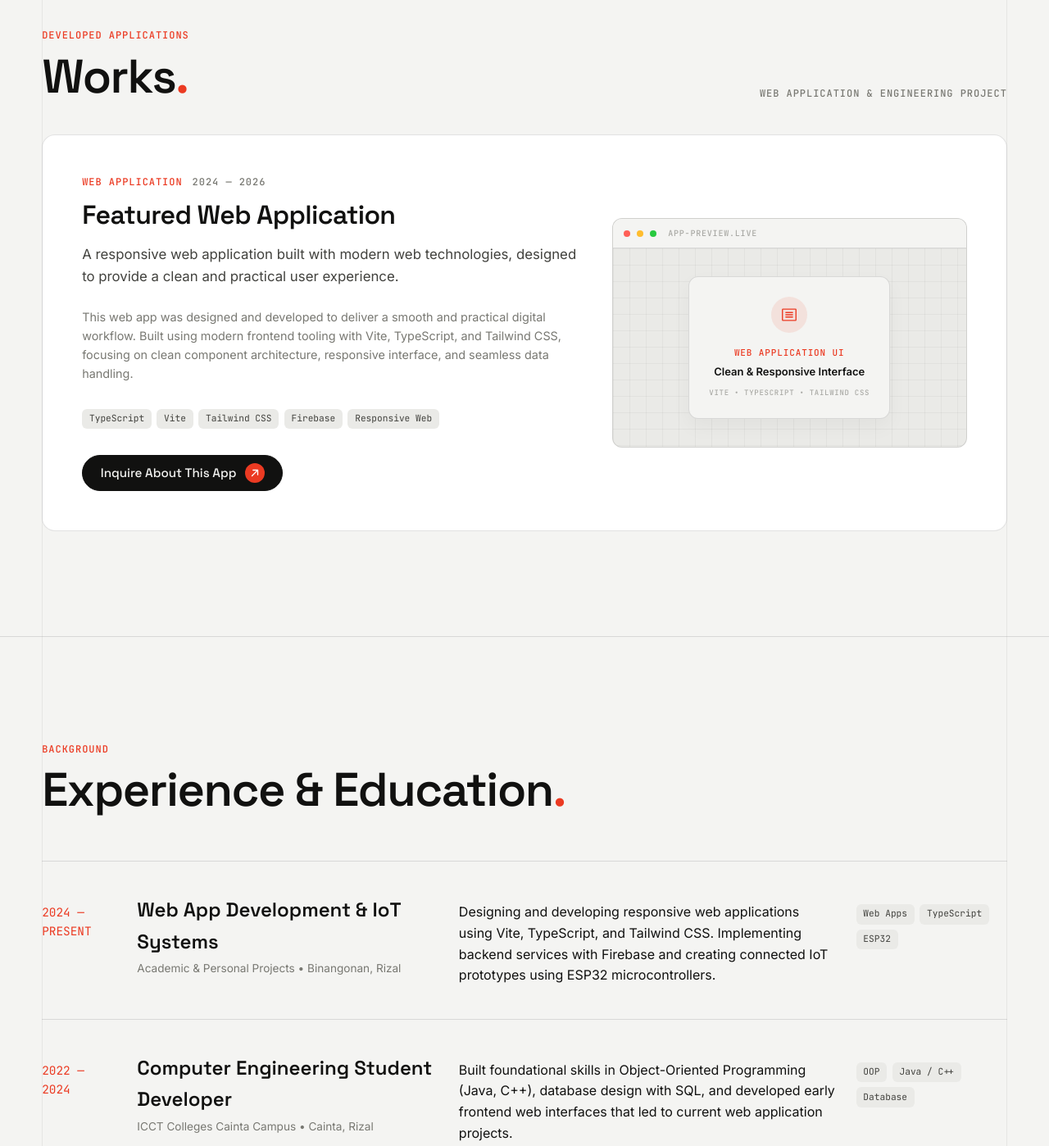
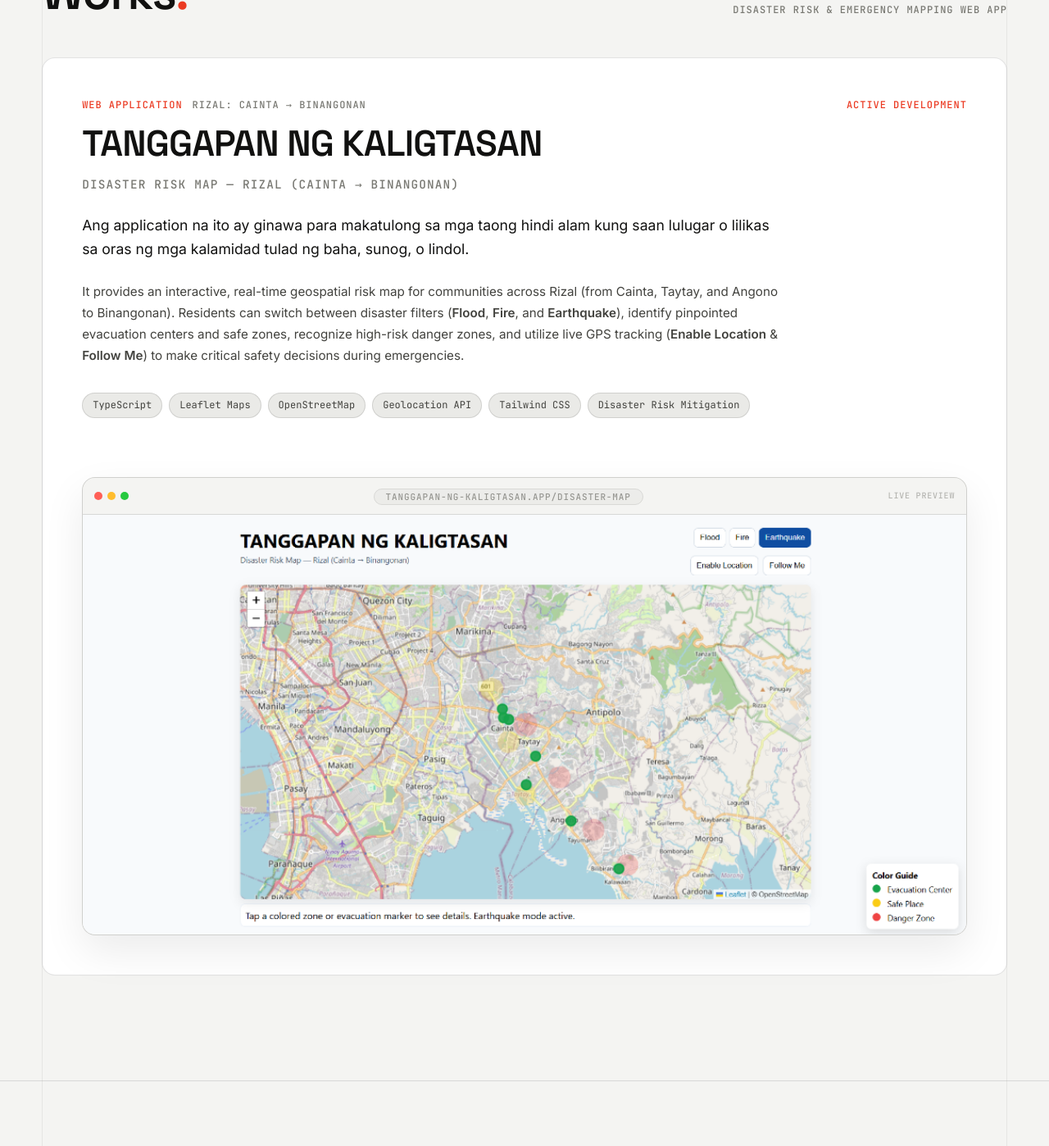
Before and after one commit to donor409/Ken-s-Portfolio, a website: page index.html in a window 1280 px wide. Shown: the part 2950-4348 px from the top of the page at 82% size. Drawn offline with Linux system fonts and the light colour scheme.

Commit message:
feat: add Tanggapan ng Kaligtasan screenshot, explanation, and refined toolkit with antigravity

```diff
--- a/css/style.css
+++ b/css/style.css
@@ -581,17 +581,39 @@ img, svg {
 }
 
 .works-preview-screen {
-  flex: 1;
-  display: flex;
-  flex-direction: column;
-  align-items: center;
-  justify-content: center;
-  padding: 2rem;
-  text-align: center;
-  background-image:
-    linear-gradient(to right, rgba(0, 0, 0, 0.04) 1px, transparent 1px),
-    linear-gradient(to bottom, rgba(0, 0, 0, 0.04) 1px, transparent 1px);
-  background-size: 20px 20px;
+  position: relative;
+  width: 100%;
+  overflow: hidden;
+  background: var(--bg);
+}
+
+.works-app-img {
+  width: 100%;
+  height: auto;
+  display: block;
+  object-fit: contain;
+  transition: transform 0.5s var(--ease-lens);
+}
+
+.works-preview-frame:hover .works-app-img {
+  transform: scale(1.02);
+}
+
+.works-badge-row {
+  display: flex;
+  flex-wrap: wrap;
+  gap: 0.5rem;
+  margin-top: 1.25rem;
+}
+
+.works-feature-pill {
+  font-family: var(--font-mono);
+  font-size: 0.75rem;
+  padding: 0.3rem 0.75rem;
+  border-radius: var(--radius-pill);
+  background: var(--surface);
+  border: 1px solid var(--border);
+  color: var(--ink-2);
 }
 
 /* 7. ARCHITECTURAL METRICS ROW */
--- a/index.html
+++ b/index.html
@@ -263,8 +263,6 @@
               <h3 class="toolkit-title">software & web</h3>
               <ul class="toolkit-skill-list">
                 <li class="toolkit-skill-item">typescript</li>
-                <li class="toolkit-skill-item">vite</li>
-                <li class="toolkit-skill-item">tailwind css</li>
                 <li class="toolkit-skill-item">kotlin</li>
                 <li class="toolkit-skill-item">java / oop</li>
                 <li class="toolkit-skill-item">c / c++</li>
@@ -283,13 +281,10 @@
               <ul class="toolkit-skill-list">
                 <li class="toolkit-skill-item">android studio</li>
                 <li class="toolkit-skill-item">firebase auth</li>
-                <li class="toolkit-skill-item">cloud firestore</li>
                 <li class="toolkit-skill-item">firebase cloud messaging</li>
                 <li class="toolkit-skill-item">figma ui/ux</li>
-                <li class="toolkit-skill-item">agile / scrum</li>
                 <li class="toolkit-skill-item">system architecture</li>
                 <li class="toolkit-skill-item">uml modeling</li>
-                <li class="toolkit-skill-item">docker</li>
               </ul>
             </div>
           </div>
@@ -303,10 +298,6 @@
                 <li class="toolkit-skill-item">esp32</li>
                 <li class="toolkit-skill-item">arduino</li>
                 <li class="toolkit-skill-item">embedded c / c++</li>
-                <li class="toolkit-skill-item">vl53l0x tof sensors</li>
-                <li class="toolkit-skill-item">max30102 pulse oximeter</li>
-                <li class="toolkit-skill-item">i2c / spi / uart</li>
-                <li class="toolkit-skill-item">tca9548a multiplexing</li>
                 <li class="toolkit-skill-item">oled displays</li>
                 <li class="toolkit-skill-item">circuit schematics</li>
                 <li class="toolkit-skill-item">digital logic</li>
@@ -322,7 +313,7 @@
               <ul class="toolkit-skill-list">
                 <li class="toolkit-skill-item">gemini</li>
                 <li class="toolkit-skill-item">chatgpt</li>
-                <li class="toolkit-skill-item">google antigravity</li>
+                <li class="toolkit-skill-item">antigravity</li>
               </ul>
             </div>
           </div>
@@ -331,74 +322,81 @@
       </div>
     </section>
 
-    <!-- 4. WORKS SECTION (REPLACED FEATURED PROJECTS) -->
+    <!-- 4. WORKS SECTION (TANGGAPAN NG KALIGTASAN) -->
     <section id="works" class="projects-section" data-xray="[Section: Works]">
       <div class="shell">
         <div style="display:flex; justify-content:space-between; align-items:flex-end; flex-wrap:wrap; gap:1.5rem;">
           <div>
-            <span class="measure text-accent" style="display:block; margin-bottom:0.5rem;">DEVELOPED APPLICATIONS</span>
+            <span class="measure text-accent" style="display:block; margin-bottom:0.5rem;">FEATURED APPLICATION</span>
             <h2 class="display-2">Works<span class="text-accent">.</span></h2>
           </div>
-          <span class="measure">Web Application & Engineering Project</span>
+          <span class="measure">Disaster Risk & Emergency Mapping Web App</span>
         </div>
 
         <!-- Featured Web App Showcase Box -->
-        <div class="works-showcase-box" data-xray="[Box: Featured Web App]">
+        <div class="works-showcase-box" style="grid-template-columns: 1fr; margin-top: 3rem;" data-xray="[Box: Tanggapan ng Kaligtasan]">
 
-          <!-- Left: App Details & Description -->
+          <!-- Top: App Details & Description -->
           <div>
-            <div style="display:flex; align-items:center; gap:0.75rem; margin-bottom:0.75rem;">
-              <span class="measure text-accent">WEB APPLICATION</span>
-              <span class="measure">2024 — 2026</span>
+            <div style="display:flex; align-items:center; justify-content:space-between; flex-wrap:wrap; gap:0.5rem; margin-bottom:0.75rem;">
+              <div style="display:flex; align-items:center; gap:0.75rem;">
+                <span class="measure text-accent">WEB APPLICATION</span>
+                <span class="measure">RIZAL: CAINTA → BINANGONAN</span>
+              </div>
+              <span class="measure" style="color:var(--accent);">Active Development</span>
             </div>
 
-            <h3 class="display-3" style="font-size:2rem; margin-bottom:1rem;">Featured Web Application</h3>
-
-            <p class="lead" style="font-size:1.05rem; line-height:1.6; margin-bottom:1.5rem; color:var(--ink-2);">
-              A responsive web application built with modern web technologies, designed to provide a clean and practical user experience.
+            <h3 class="display-3" style="font-size:clamp(1.75rem, 3.5vw, 2.75rem); margin-bottom:0.75rem;">
+              TANGGAPAN NG KALIGTASAN
+            </h3>
+            <p class="measure" style="font-size:0.9rem; color:var(--ink-muted); margin-bottom:1.5rem;">
+              Disaster Risk Map — Rizal (Cainta → Binangonan)
             </p>
 
-            <p style="font-size:0.9rem; line-height:1.6; color:var(--ink-muted); margin-bottom:2rem;">
-              This web app was designed and developed to deliver a smooth and practical digital workflow. Built using modern frontend tooling with Vite, TypeScript, and Tailwind CSS, focusing on clean component architecture, responsive interface, and seamless data handling.
-            </p>
+            <!-- Description & Purpose -->
+            <div style="display:grid; grid-template-columns: 1fr; gap:1.5rem; margin-bottom:2rem; max-width:85ch;">
+              <p class="lead" style="font-size:1.1rem; line-height:1.7; color:var(--ink);">
+                Ang application na ito ay ginawa para makatulong sa mga taong hindi alam kung saan lulugar o lilikas sa oras ng mga kalamidad tulad ng baha, sunog, o lindol.
+              </p>
+              <p style="font-size:0.95rem; line-height:1.7; color:var(--ink-2);">
+                It provides an interactive, real-time geospatial risk map for communities across Rizal (from Cainta, Taytay, and Angono to Binangonan). Residents can switch between disaster filters (<strong>Flood</strong>, <strong>Fire</strong>, and <strong>Earthquake</strong>), identify pinpointed evacuation centers and safe zones, recognize high-risk danger zones, and utilize live GPS tracking (<strong>Enable Location</strong> &amp; <strong>Follow Me</strong>) to make critical safety decisions during emergencies.
+              </p>
+            </div>
 
             <!-- Tech Pills -->
-            <div style="display:flex; flex-wrap:wrap; gap:0.4rem; margin-bottom:2rem;">
-              <span class="tag-pill">TypeScript</span>
-              <span class="tag-pill">Vite</span>
-              <span class="tag-pill">Tailwind CSS</span>
-              <span class="tag-pill">Firebase</span>
-              <span class="tag-pill">Responsive Web</span>
-            </div>
-
-            <div style="display:flex; align-items:center; gap:1rem;">
-              <a href="#contact" class="btn btn-primary" data-cursor="hover">
-                <span>Inquire About This App</span>
-                <span class="btn-dot">
-                  <svg width="14" height="14" viewBox="0 0 256 256" fill="currentColor"><path d="M204,64V168a12,12,0,0,1-24,0V93L72.49,200.49a12,12,0,0,1-17-17L163,76H88a12,12,0,0,1,0-24H192A12,12,0,0,1,204,64Z"></path></svg>
-                </span>
-              </a>
+            <div class="works-badge-row" style="margin-bottom:2rem;">
+              <span class="works-feature-pill">TypeScript</span>
+              <span class="works-feature-pill">Leaflet Maps</span>
+              <span class="works-feature-pill">OpenStreetMap</span>
+              <span class="works-feature-pill">Geolocation API</span>
+              <span class="works-feature-pill">Tailwind CSS</span>
+              <span class="works-feature-pill">Disaster Risk Mitigation</span>
             </div>
           </div>
 
-          <!-- Right: Interactive App Preview Frame / Screenshot Area -->
-          <div class="works-preview-frame">
+          <!-- Bottom: Full-Width Real Screenshot in Sleek Browser Frame -->
+          <div class="works-preview-frame" style="box-shadow: 0 20px 50px rgba(0,0,0,0.08); border-radius:var(--radius-card);" data-xray="[Screenshot: Tanggapan ng Kaligtasan]">
             <div class="works-preview-bar">
-              <span style="width:8px; height:8px; border-radius:50%; background:#ff5f56; display:block;"></span>
-              <span style="width:8px; height:8px; border-radius:50%; background:#ffbd2e; display:block;"></span>
-              <span style="width:8px; height:8px; border-radius:50%; background:#27c93f; display:block;"></span>
-              <span class="measure" style="font-size:10px; margin-left:6px; opacity:0.6;">app-preview.live</span>
+              <div style="display:flex; gap:6px;">
+                <span style="width:10px; height:10px; border-radius:50%; background:#ff5f56; display:block;"></span>
+                <span style="width:10px; height:10px; border-radius:50%; background:#ffbd2e; display:block;"></span>
+                <span style="width:10px; height:10px; border-radius:50%; background:#27c93f; display:block;"></span>
+              </div>
+              <div style="flex:1; text-align:center;">
+                <span class="measure" style="font-size:11px; opacity:0.75; background:var(--surface); padding:2px 14px; border-radius:9999px; border:1px solid var(--border);">
+                  tanggapan-ng-kaligtasan.app/disaster-map
+                </span>
+              </div>
+              <span class="measure" style="font-size:10px; opacity:0.5;">LIVE PREVIEW</span>
             </div>
 
-            <div class="works-preview-screen" id="app-screenshot-container">
-              <div style="max-width:280px; padding:1.5rem; background:var(--bg); border:1px solid var(--border); border-radius:var(--radius-md); box-shadow:0 10px 25px rgba(0,0,0,0.04);">
-                <div style="display:flex; align-items:center; justify-content:center; width:44px; height:44px; border-radius:50%; background:rgba(235,58,34,0.1); color:var(--accent); margin:0 auto 1rem;">
-                  <svg width="22" height="22" viewBox="0 0 256 256" fill="currentColor"><path d="M216,40H40A16,16,0,0,0,24,56V200a16,16,0,0,0,16,16H216a16,16,0,0,0,16-16V56A16,16,0,0,0,216,40Zm0,160H40V56H216V200ZM184,96a8,8,0,0,1-8,8H80a8,8,0,0,1,0-16h96A8,8,0,0,1,184,96Zm0,32a8,8,0,0,1-8,8H80a8,8,0,0,1,0-16h96A8,8,0,0,1,184,128Zm0,32a8,8,0,0,1-8,8H80a8,8,0,0,1,0-16h96A8,8,0,0,1,184,160Z"></path></svg>
-                </div>
-                <div class="measure text-accent" style="font-size:11px; margin-bottom:4px;">WEB APPLICATION UI</div>
-                <div style="font-size:13px; font-weight:600; color:var(--ink);">Clean & Responsive Interface</div>
-                <div class="measure" style="font-size:9px; margin-top:8px; opacity:0.6;">Vite • TypeScript • Tailwind CSS</div>
-              </div>
+            <div class="works-preview-screen">
+              <img
+                src="./assets/tanggapan-ng-kaligtasan.png"
+                alt="Tanggapan ng Kaligtasan — Disaster Risk Map Web Application for Rizal by Donor"
+                class="works-app-img"
+                loading="eager"
+              />
             </div>
           </div>
 
@@ -417,16 +415,16 @@
           <div class="service-row" data-xray="[Timeline: 01]">
             <div class="service-num">2024 — PRESENT</div>
             <div class="service-title-box">
-              <h3>Web App Development & IoT Systems</h3>
-              <span class="service-subtitle">Academic & Personal Projects • Binangonan, Rizal</span>
+              <h3>Web App & Disaster Risk Systems Developer</h3>
+              <span class="service-subtitle">Tanggapan ng Kaligtasan Project • Binangonan, Rizal</span>
             </div>
             <p class="service-desc">
-              Designing and developing responsive web applications using Vite, TypeScript, and Tailwind CSS. Implementing backend services with Firebase and creating connected IoT prototypes using ESP32 microcontrollers.
+              Architected and built the 'Tanggapan ng Kaligtasan' disaster risk mapping web application for Rizal communities (Cainta to Binangonan), integrating interactive geospatial maps, multi-disaster filtering (Flood, Fire, Earthquake), and live location tracking.
             </p>
             <div class="service-deliverables">
               <span class="tag-pill">Web Apps</span>
+              <span class="tag-pill">Disaster Mapping</span>
               <span class="tag-pill">TypeScript</span>
-              <span class="tag-pill">ESP32</span>
             </div>
           </div>
 
@@ -437,7 +435,7 @@
               <span class="service-subtitle">ICCT Colleges Cainta Campus • Cainta, Rizal</span>
             </div>
             <p class="service-desc">
-              Built foundational skills in Object-Oriented Programming (Java, C++), database design with SQL, and developed early frontend web interfaces that led to current web application projects.
+              Built foundational skills in Object-Oriented Programming (Java, C++), database management with SQL, and developed early software and microcontroller systems that led to full-stack web application development.
             </p>
             <div class="service-deliverables">
               <span class="tag-pill">OOP</span>
--- a/js/config.js
+++ b/js/config.js
@@ -17,7 +17,7 @@ const PortfolioConfig = {
     email: "donorken6@gmail.com",
     github: "https://github.com",
     linkedin: "https://linkedin.com",
-    resumeUrl: "#resume-modal",
+    resumeUrl: "#contact",
     avatar: "./assets/donor-photo.jpg"
   },
 
@@ -27,7 +27,7 @@ const PortfolioConfig = {
     school: "ICCT Colleges Cainta Campus",
     location: "Binangonan, Rizal",
     description: "I am a 4th-year Computer Engineering student at ICCT Colleges Cainta Campus, currently residing in Binangonan, Rizal. I have a strong passion for software development, modern web applications, and embedded IoT hardware systems. I enjoy creating practical solutions by writing clean, straightforward code and continuously exploring new technologies.",
-    paragraph2: "Throughout my studies, I have gained hands-on experience building web apps with TypeScript, Vite, and Tailwind CSS, mobile applications in Android Studio with Kotlin and Firebase, and programming microcontrollers like the ESP32 and Arduino with various sensors and communication protocols.",
+    paragraph2: "Throughout my studies, I have gained hands-on experience building web apps with TypeScript, mobile applications in Android Studio with Kotlin and Firebase, and programming microcontrollers like the ESP32 and Arduino with various sensors and communication protocols.",
     highlights: [
       { label: "Status", value: "4th Year College Student" },
       { label: "Course", value: "B.S. in Computer Engineering" },
@@ -42,8 +42,6 @@ const PortfolioConfig = {
       category: "software & web",
       skills: [
         "typescript",
-        "vite",
-        "tailwind css",
         "kotlin",
         "java / oop",
         "c / c++",
@@ -58,13 +56,10 @@ const PortfolioConfig = {
       skills: [
         "android studio",
         "firebase auth",
-        "cloud firestore",
         "firebase cloud messaging",
         "figma ui/ux",
-        "agile / scrum",
         "system architecture",
-        "uml modeling",
-        "docker"
+        "uml modeling"
       ]
     },
     {
@@ -74,10 +69,6 @@ const PortfolioConfig = {
         "esp32",
         "arduino",
         "embedded c / c++",
-        "vl53l0x tof sensors",
-        "max30102 pulse oximeter",
-        "i2c / spi / uart",
-        "tca9548a multiplexing",
         "oled displays",
         "circuit schematics",
         "digital logic"
@@ -89,45 +80,44 @@ const PortfolioConfig = {
       skills: [
         "gemini",
         "chatgpt",
-        "google antigravity"
+        "antigravity"
       ]
     }
   ],
 
   works: [
     {
-      id: "featured-app",
-      title: "Featured Web Application",
-      category: "Full-Stack Web App",
+      id: "tanggapan-ng-kaligtasan",
+      title: "Tanggapan ng Kaligtasan",
+      subtitle: "Disaster Risk Map — Rizal (Cainta → Binangonan)",
+      category: "Disaster Risk & Emergency Mapping Web App",
       year: "2024 — 2026",
-      summary: "A modern, responsive web application engineered with clean component architecture, fast load times, and intuitive user workflow.",
-      description: "This web application was designed and developed to deliver a smooth and practical digital experience. It features responsive layouts, real-time data handling, and clean code principles using modern development toolchains.",
-      tags: ["TypeScript", "Vite", "Tailwind CSS", "Firebase", "Web App"],
+      summary: "An interactive disaster risk map web app engineered to guide communities to safety during calamities such as floods, fires, and earthquakes.",
+      description: "Ang application na ito ay binuo upang tumulong at magbigay ng mabilisang gabay sa mga mamamayan sa oras ng sakuna. Ipinapakita nito kung saan ang mga ligtas na evacuation centers, safe zones, at mga mapanganib na danger zones sa lalawigan ng Rizal (mula Cainta hanggang Binangonan) gamit ang interactive map at live location tracking.",
+      tags: ["TypeScript", "Leaflet Maps", "Geolocation API", "Tailwind CSS", "Firebase"],
       stats: [
-        { label: "Framework", value: "Vite + TS" },
-        { label: "Styling", value: "Tailwind CSS" },
-        { label: "Status", value: "Active Build" }
+        { label: "Coverage", value: "Cainta → Binangonan" },
+        { label: "Modes", value: "Flood / Fire / Earthquake" },
+        { label: "Live GPS", value: "Location & Follow Me" }
       ],
       githubUrl: "https://github.com",
       demoUrl: "#",
-      image: "./assets/donor-photo.jpg" // Placeholder for web app screenshot
+      image: "./assets/tanggapan-ng-kaligtasan.png"
     }
   ],
 
   experience: [
     {
       period: "2024 — Present",
-      role: "Web Application & IoT Systems Developer",
-      organization: "Academic & Personal Projects",
-      location: "Binangonan, Rizal",
-      description: "Designing and developing responsive web applications using Vite, TypeScript, and Tailwind CSS. Implementing backend services with Firebase and creating connected IoT prototypes using ESP32 microcontrollers."
+      role: "Web App & Disaster Risk Systems Developer",
+      organization: "Tanggapan ng Kaligtasan Project • Binangonan, Rizal",
+      description: "Architected and built the 'Tanggapan ng Kaligtasan' disaster risk mapping web application for Rizal municipalities (Cainta to Binangonan), integrating interactive geospatial maps, multi-disaster filtering (Flood, Fire, Earthquake), and live location tracking."
     },
     {
       period: "2022 — 2024",
       role: "Computer Engineering Student Developer",
-      organization: "ICCT Colleges Cainta Campus",
-      location: "Cainta, Rizal",
-      description: "Built foundational skills in Object-Oriented Programming (Java, C++), database design with SQL, and developed early frontend web interfaces that led to current web application projects."
+      organization: "ICCT Colleges Cainta Campus • Cainta, Rizal",
+      description: "Gained core fundamentals in Object-Oriented Programming (Java, C++), database management with SQL, and building early software and microcontroller systems that led to full-stack web app development."
     }
   ],
 
@@ -136,7 +126,7 @@ const PortfolioConfig = {
       period: "2021 — 2025 (Expected Graduation)",
       degree: "Bachelor of Science in Computer Engineering (4th Year)",
       institution: "ICCT Colleges Cainta Campus",
-      details: "Comprehensive coursework in Embedded Systems, Logic Circuits, Computer Architecture, Data Structures, and Software Development."
+      details: "Comprehensive coursework in Embedded Systems, Logic Circuits, Computer Architecture, Data Structures & Algorithms, and Software Engineering."
     }
   ]
 };
```
Also changed, not shown: assets/tanggapan-ng-kaligtasan.png (added).
